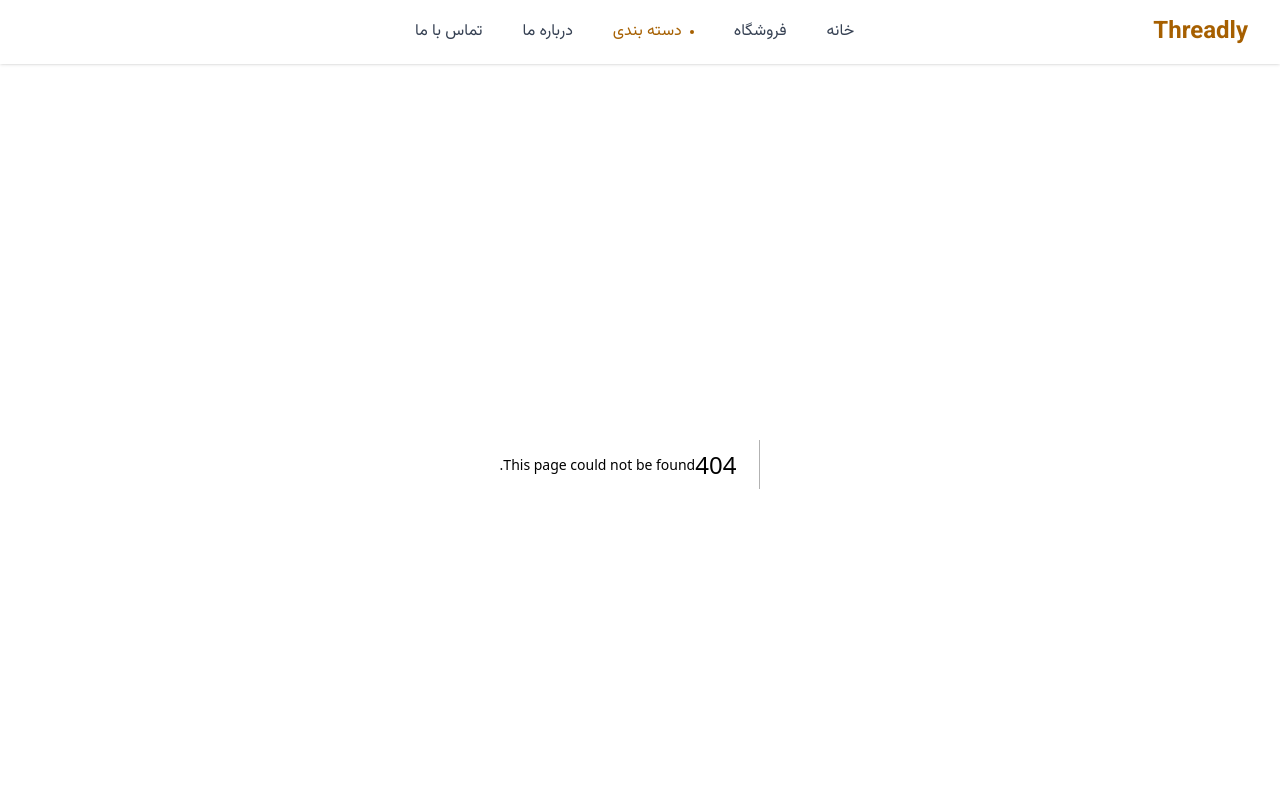
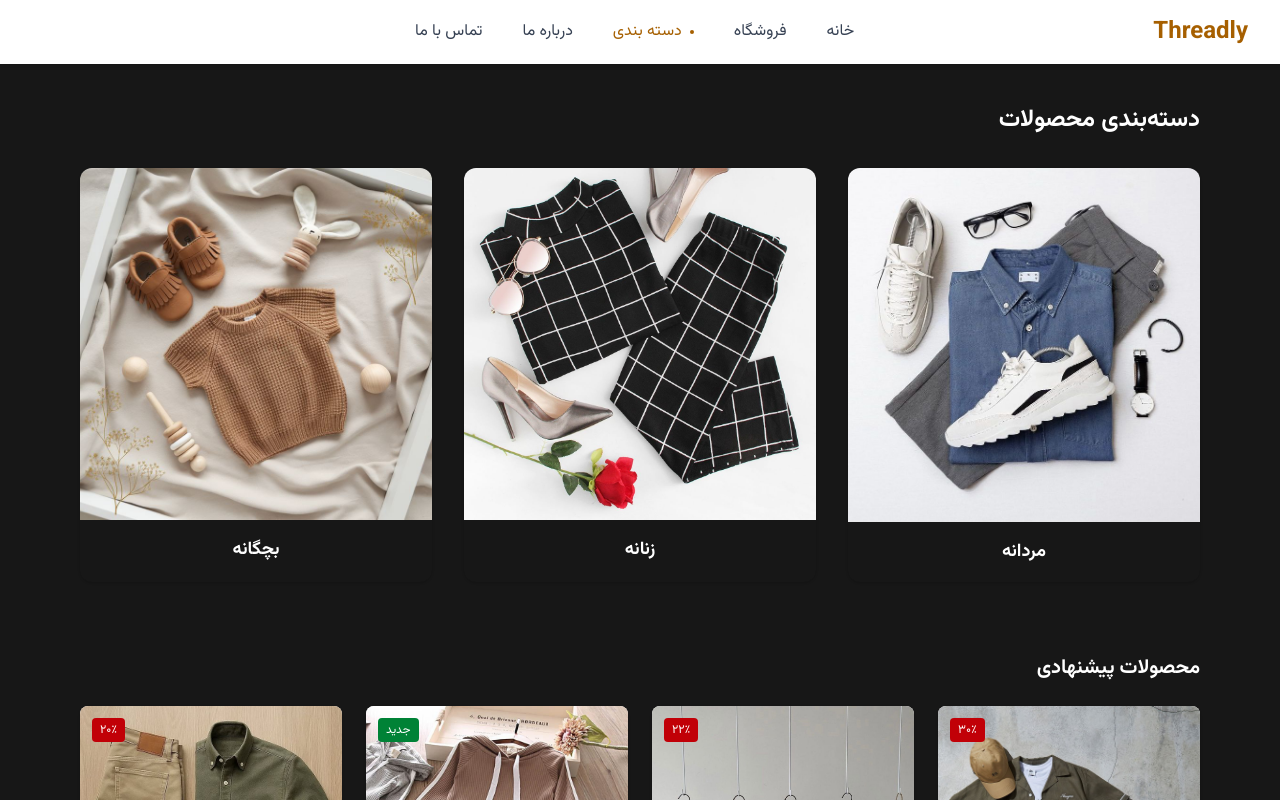
Before and after one commit to Nastaran-sarzaeim/Threadly, a Next.js app: page /category in a window 1280 px wide. Before the commit this address had no page. Shown: the top 800 px of the page. Built offline with nearby package versions, Linux system fonts and the light colour scheme; some icons are missing.

Commit message:
add category page

```diff
--- /dev/null
+++ b/src/app/category/[slug]/page.js
@@ -0,0 +1,74 @@
+"use client";
+import React, { useState } from "react";
+import ProductCard from "@/components/home/product-card";
+import { products } from "@/data/products";
+
+export default function CategoryPage({ params }) {
+  const { category } = params;
+
+  const slugToFa = {
+    man: "مردانه",
+    woman: "زنانه",
+    kid: "بچگانه",
+    sport: "ورزشی",
+  };
+
+  const faCategory = slugToFa[category];
+
+  if (!faCategory) {
+    return (
+      <div className="mx-6 md:mx-10 my-10">
+        <h1 className="text-2xl font-bold text-red-600">
+          دسته‌بندی پیدا نشد
+        </h1>
+      </div>
+    );
+  }
+
+  const pageSize = 8;
+  const [currentPage, setCurrentPage] = useState(1);
+
+  const categoryProducts = products.filter(
+    (p) => p.category === faCategory
+  );
+
+  const totalPages = Math.ceil(categoryProducts.length / pageSize);
+
+  const displayedProducts = categoryProducts.slice(
+    (currentPage - 1) * pageSize,
+    currentPage * pageSize
+  );
+
+  return (
+    <div className="mx-6 md:mx-10 my-10">
+      <h1 className="text-2xl font-bold mb-4">دسته: {faCategory}</h1>
+      <p className="text-gray-500 mb-6">
+        {categoryProducts.length} محصول یافت شد
+      </p>
+
+      <div className="grid grid-cols-1 sm:grid-cols-2 md:grid-cols-3 lg:grid-cols-4 gap-6">
+        {displayedProducts.map((p) => (
+          <ProductCard key={p.id} product={p} />
+        ))}
+      </div>
+
+      {totalPages > 1 && (
+        <div className="flex justify-center items-center gap-2 mt-10">
+          {Array.from({ length: totalPages }, (_, i) => (
+            <button
+              key={i}
+              className={`px-3 py-1 rounded-md ${
+                currentPage === i + 1
+                  ? "bg-amber-600 text-white"
+                  : "bg-gray-200 hover:bg-gray-300"
+              }`}
+              onClick={() => setCurrentPage(i + 1)}
+            >
+              {i + 1}
+            </button>
+          ))}
+        </div>
+      )}
+    </div>
+  );
+}
--- /dev/null
+++ b/src/app/category/page.js
@@ -0,0 +1,61 @@
+"use client";
+
+import ProductCard from "@/components/home/product-card";
+import { products } from "@/data/products";
+import Link from "next/link";
+
+const categories = [
+    {
+        title: "مردانه",
+        image: "/category/men.jpg",
+        slug: "man",
+    },
+    {
+        title: "زنانه",
+        image: "/category/women.jpg",
+        slug: "women",
+    },
+    {
+        title: "بچگانه",
+        image: "/category/kid.jpg",
+        slug: "kis",
+    }
+];
+
+export default function AllCategoriesPage() {
+    const featuredProducts = products.slice(0, 4);
+    return (
+        <section className="px-6 md:px-20 py-10">
+            <h1 className="text-2xl font-bold mb-8">دسته‌بندی محصولات</h1>
+
+            <div className="grid grid-cols-1 sm:grid-cols-2 lg:grid-cols-3 gap-8">
+                {categories.map((cat) => (
+                    <Link
+                        key={cat.slug}
+                        href={`/category/${cat.slug}`}
+                        className="block rounded-xl overflow-hidden shadow hover:shadow-lg transition"
+                    >
+                        <div className="relative">
+                            <img
+                                src={cat.image}
+                                alt={cat.title}
+                                className="w-full h-full object-cover"
+                            />
+                        </div>
+                        <div className="p-4 text-center font-semibold text-lg">
+                            {cat.title}
+                        </div>
+                    </Link>
+                ))}
+            </div>
+            <div className="pt-18">
+                <h2 className="text-xl font-bold mb-6">محصولات پیشنهادی</h2>
+                <div className="grid grid-cols-1 sm:grid-cols-2 md:grid-cols-4 gap-6">
+                    {featuredProducts.map((p) => (
+                        <ProductCard key={p.id} product={p} />
+                    ))}
+                </div>
+            </div>
+        </section>
+    );
+}
```
